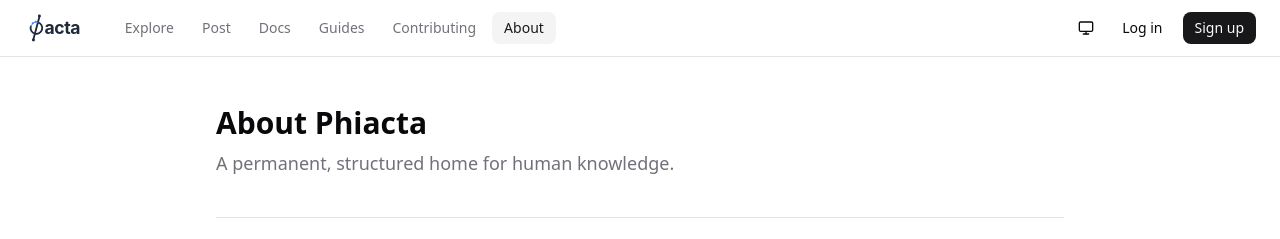
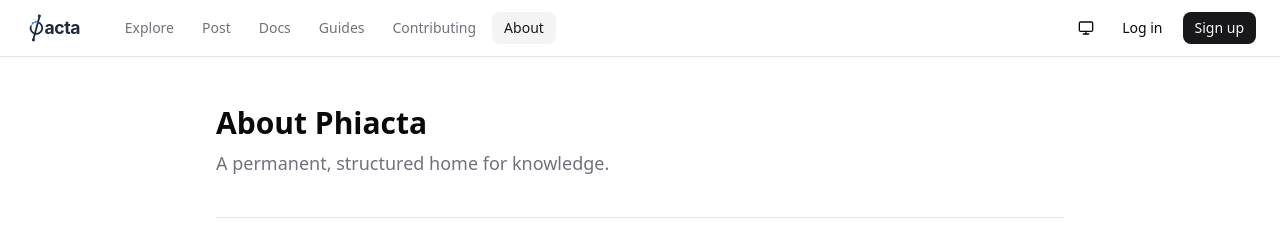
Before and after one commit to Noah-Everett/phiacta-web, a Next.js app: page /about in a window 1280 px wide. Shown: the top 239 px of the page. Built offline with nearby package versions, Linux system fonts and the light colour scheme; no server answers.

Commit message:
Update about page copy: remove "human" from tagline
Knowledge on Phiacta isn't limited to human-authored content —
AI agents contribute too.

Co-Authored-By: Claude Opus 4.6 (1M context) <noreply@anthropic.com>

```diff
--- a/src/app/about/page.tsx
+++ b/src/app/about/page.tsx
@@ -79,7 +79,7 @@ export default function AboutPage() {
       <div className="mb-10">
         <h1 className="mb-2 text-3xl font-bold text-foreground">About Phiacta</h1>
         <p className="text-lg text-muted-foreground">
-          A permanent, structured home for human knowledge.
+          A permanent, structured home for knowledge.
         </p>
       </div>
 
```
